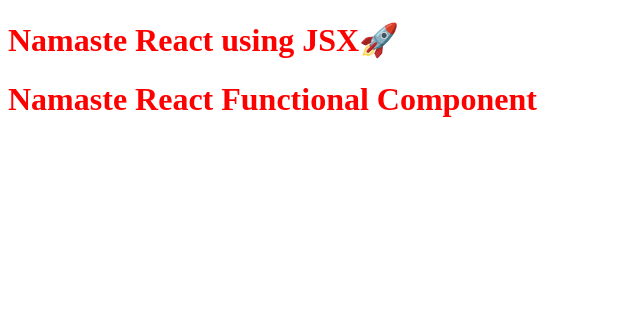
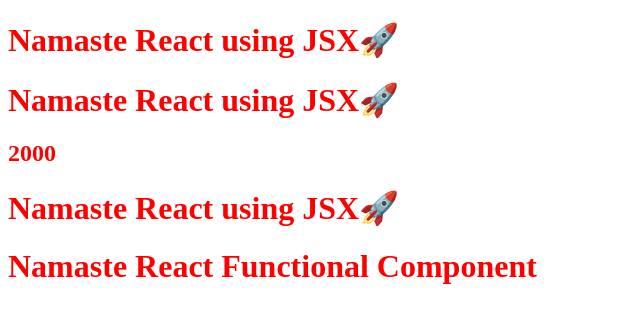
Before and after one commit to shivsinghcse/namaste-react-js, a React (Vite) app in the folder food-app/: page / in a window 1280 px wide. Shown: the top 322 px of the page, without its empty margins (0-640 px from the left). Built offline with nearby package versions, Linux system fonts and the light colour scheme.

Commit message:
Laying the foundation

```diff
--- a/food-app/App.js
+++ b/food-app/App.js
@@ -7,6 +7,11 @@
     </h1>
 );
 
+const heading = (
+    <h1 className="heading" tabIndex="5">
+        Namaste React using JSX🚀
+    </h1>
+);
 // React Component
 // Class Based Component - Old
 // Functional Component - New
@@ -14,9 +19,16 @@
 // React Functional Component
 
 // Component Composition
+
+const number = 1000;
+
 const HeadingComponent = () => (
     <div id="container">
         <Title />
+        {Title()}
+        <h2>{number + number}</h2>
+        {heading}
+        {/* {console.log(123)} */}
         <h1 className="heading">Namaste React Functional Component</h1>
     </div>
 );
```
Also changed, not shown: 1 other file (tests, documents, lock files or other folders).
